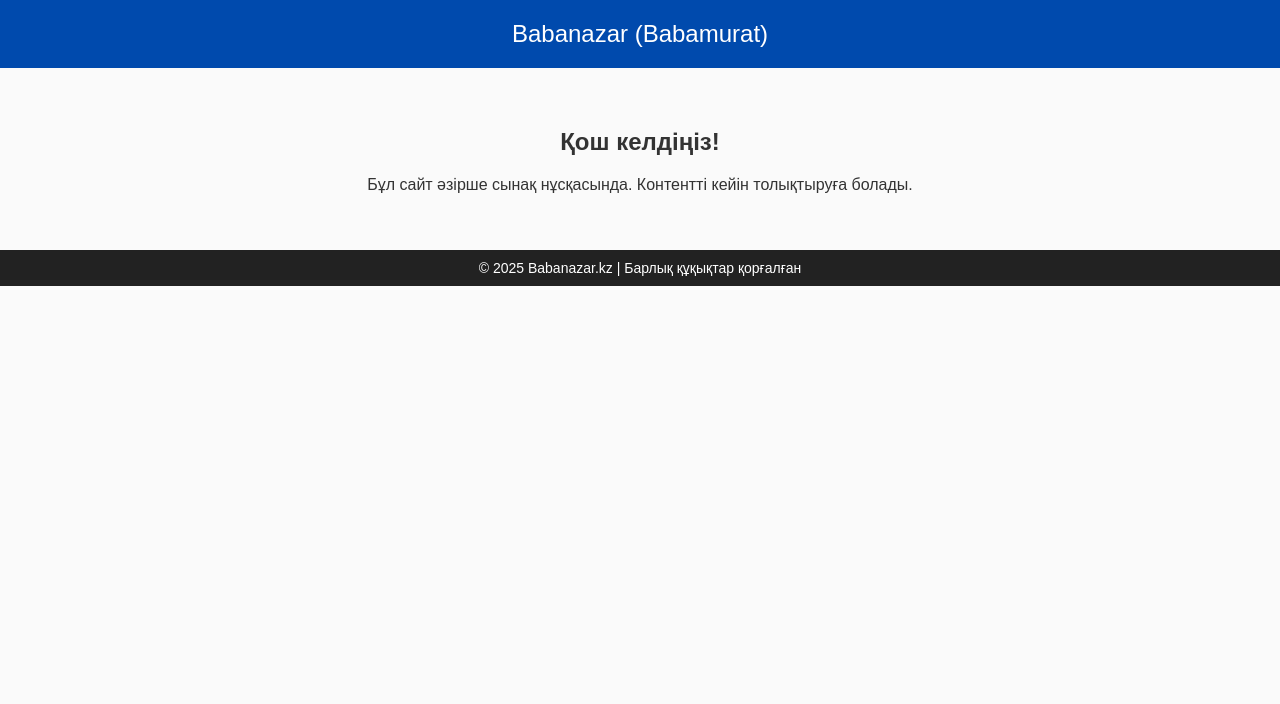
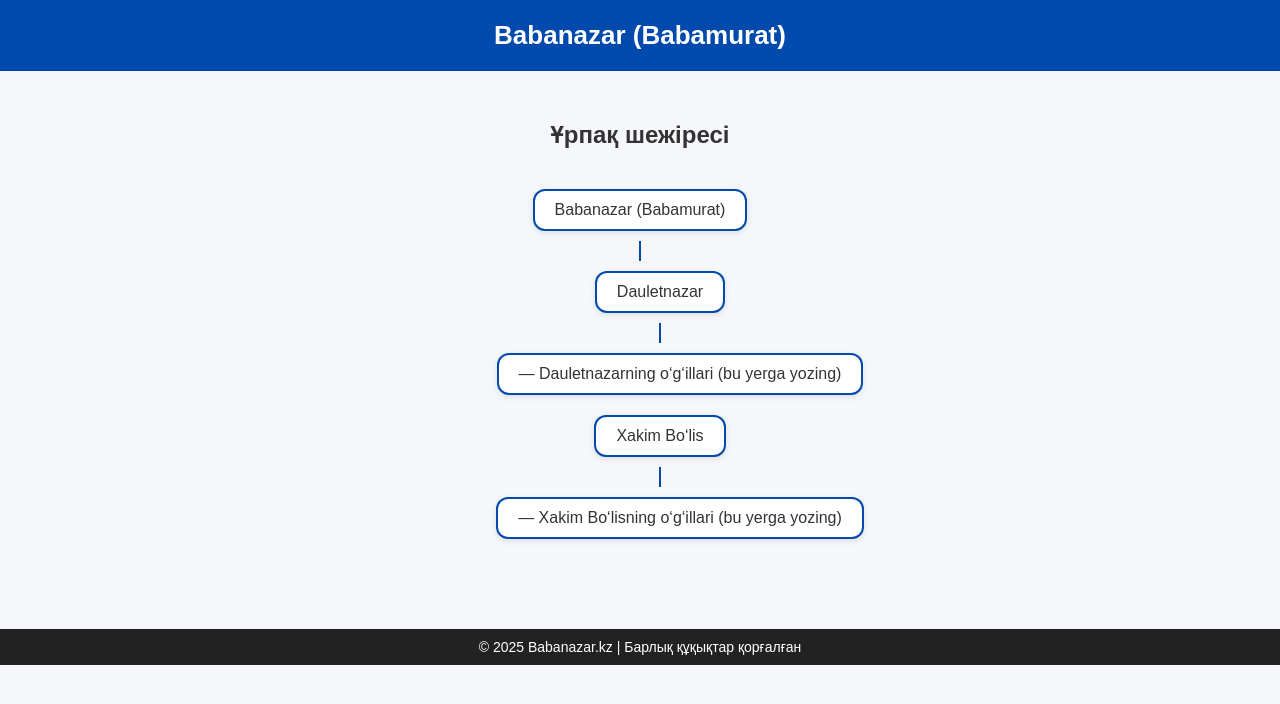
Before and after one commit to begimbaevrustam595-commits/babaq.github.io, a plain HTML site: page index.html in a window 1280 px wide. Drawn offline with Linux system fonts and the light colour scheme.

Commit message:
Update index.html

```diff
--- a/index.html
+++ b/index.html
@@ -3,38 +3,81 @@
 <head>
   <meta charset="UTF-8">
   <meta name="viewport" content="width=device-width, initial-scale=1.0">
-  <title>Babanazar — ресми сайт</title>
+  <title>Babanazar (Babamurat) – Шежіре</title>
   <style>
     body {
       font-family: Arial, sans-serif;
-      background: #fafafa;
+      background: #f5f7fa;
+      margin: 0;
       color: #333;
-      margin: 0;
-      text-align: center;
     }
     header {
       background: #004aad;
-      color: white;
+      color: #fff;
+      text-align: center;
       padding: 20px;
-      font-size: 24px;
+      font-size: 26px;
+      font-weight: bold;
     }
     section {
-      padding: 40px 20px;
+      padding: 30px;
+      text-align: center;
+    }
+    .tree {
+      text-align: center;
+      display: inline-block;
+      padding: 10px;
+    }
+    .node {
+      background: #fff;
+      border: 2px solid #004aad;
+      border-radius: 12px;
+      display: inline-block;
+      padding: 10px 20px;
+      margin: 10px;
+      box-shadow: 0 2px 6px rgba(0,0,0,0.1);
+    }
+    .children {
+      margin-left: 40px;
     }
     footer {
       background: #222;
-      color: white;
+      color: #fff;
+      text-align: center;
       padding: 10px;
       font-size: 14px;
+      margin-top: 40px;
+    }
+    .line {
+      width: 2px;
+      height: 20px;
+      background: #004aad;
+      margin: 0 auto;
     }
   </style>
 </head>
 <body>
   <header>Babanazar (Babamurat)</header>
   <section>
-    <h2>Қош келдіңіз!</h2>
-    <p>Бұл сайт әзірше сынақ нұсқасында. Контентті кейін толықтыруға болады.</p>
+    <h2>Ұрпақ шежіресі</h2>
+    <div class="tree">
+      <div class="node">Babanazar (Babamurat)</div>
+      <div class="line"></div>
+      <div class="children">
+        <div class="node">Dauletnazar</div>
+        <div class="line"></div>
+        <div class="children">
+          <div class="node">— Dauletnazarning o‘g‘illari (bu yerga yozing)</div>
+        </div>
+        <div class="node">Xakim Bo‘lis</div>
+        <div class="line"></div>
+        <div class="children">
+          <div class="node">— Xakim Bo‘lisning o‘g‘illari (bu yerga yozing)</div>
+        </div>
+      </div>
+    </div>
   </section>
+
   <footer>© 2025 Babanazar.kz | Барлық құқықтар қорғалған</footer>
 </body>
 </html>
```
